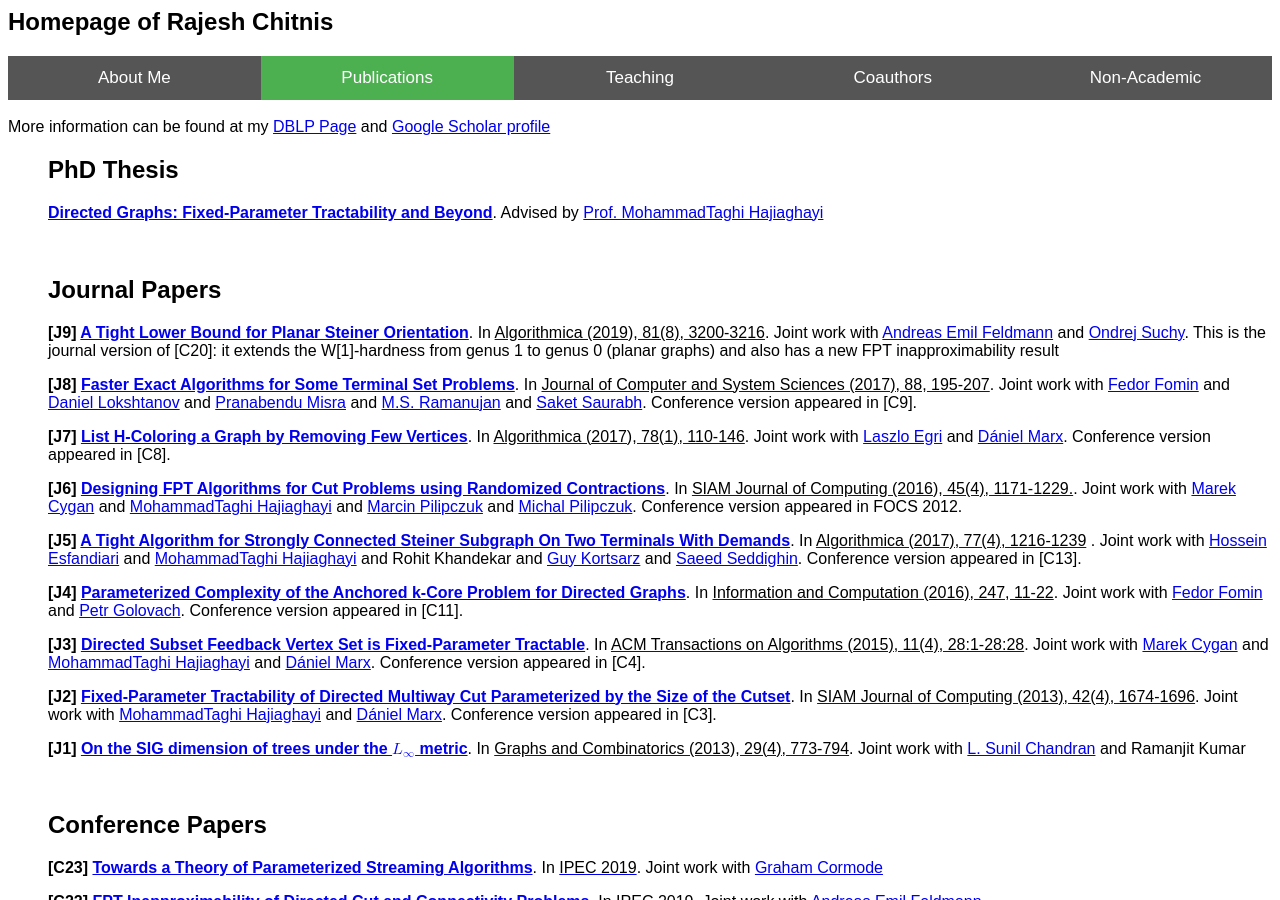
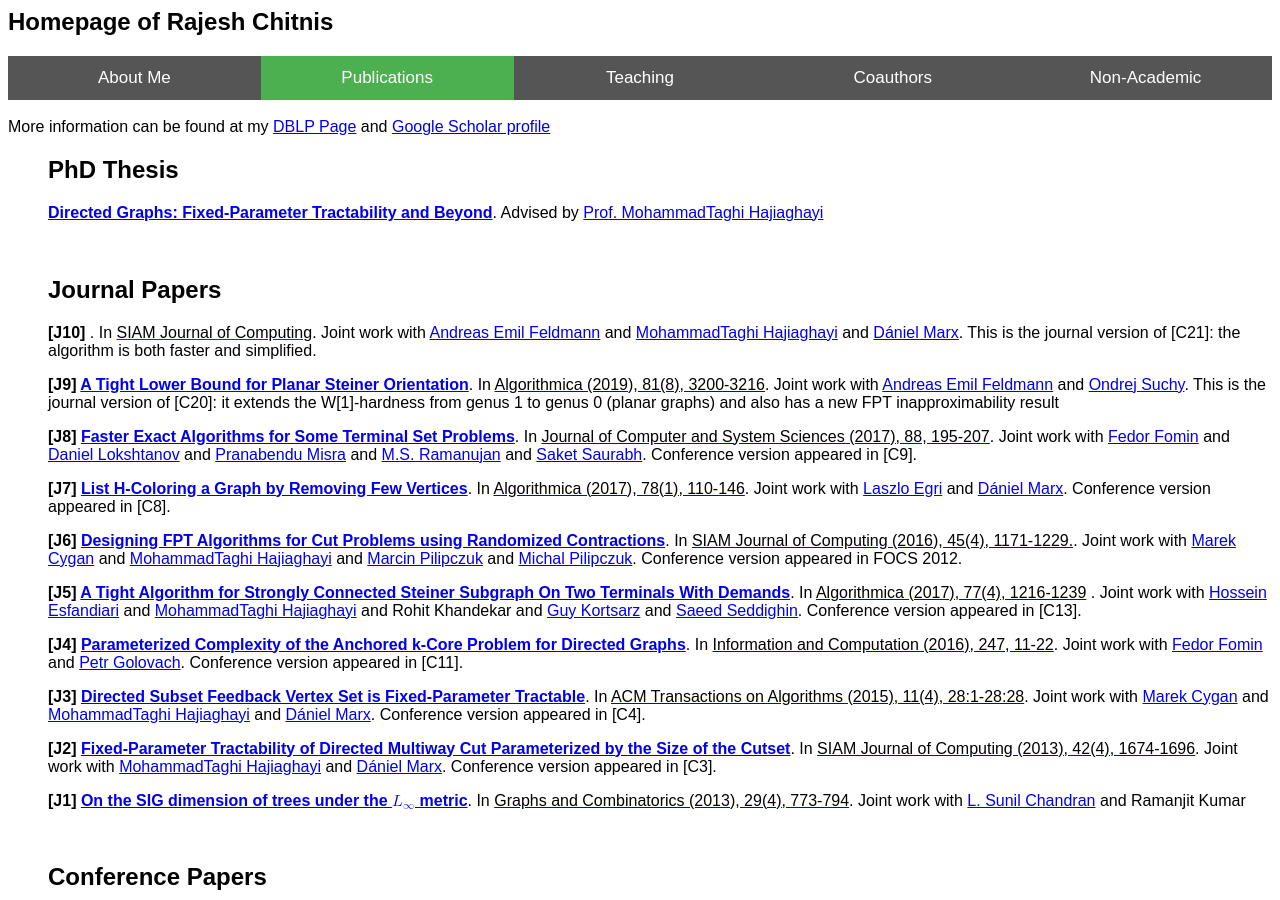
Before and after one commit to rajeshchitnis/rajeshchitnis.github.io, a Jekyll site: the page publications.html, which Jekyll copies as it is, in a window 1280 px wide and 900 px high. Built offline with Jekyll 4.4.1, drawn with Linux system fonts in a browser that asks for light colours.

Commit message:
Update publications.html

```diff
--- a/publications.html
+++ b/publications.html
@@ -106,6 +106,9 @@ More information can be found at my <a href="http://www.informatik.uni-trier.de/
 
 <h2>Journal Papers
 </h2>
+
+<p class="p7"><font color = "black"><b>[J10] </b>. In <a href=""><FONT COLOR=black>SIAM Journal of Computing</a>. Joint work with <a href="https://sites.google.com/site/aefeldmann/home">Andreas Emil Feldmann</a> and <a href="http://www.cs.umd.edu/~hajiagha/">MohammadTaghi Hajiaghayi</a> and <a href="http://www.cs.bme.hu/~dmarx/">D&aacute;niel Marx</a>. This is the journal version of [C21]: the algorithm is both faster and simplified.</p>
+<p class="p3"></p>
 
 
 <p class="p7"><font color = "black"><b>[J9] <a href="http://link.springer.com/article/10.1007/s00453-019-00580-x">A Tight Lower Bound for Planar Steiner Orientation</a></b>. In <a href="http://link.springer.com/article/10.1007/s00453-019-00580-x"><FONT COLOR=black>Algorithmica (2019), 81(8), 3200-3216</a>. Joint work with <a href="https://sites.google.com/site/aefeldmann/home">Andreas Emil Feldmann</a> and <a href="https://users.fit.cvut.cz/~suchyon7/">Ondrej Suchy</a>. This is the journal version of [C20]: it extends the W[1]-hardness from genus 1 to genus 0 (planar graphs) and also has a new FPT inapproximability result</p>
```
